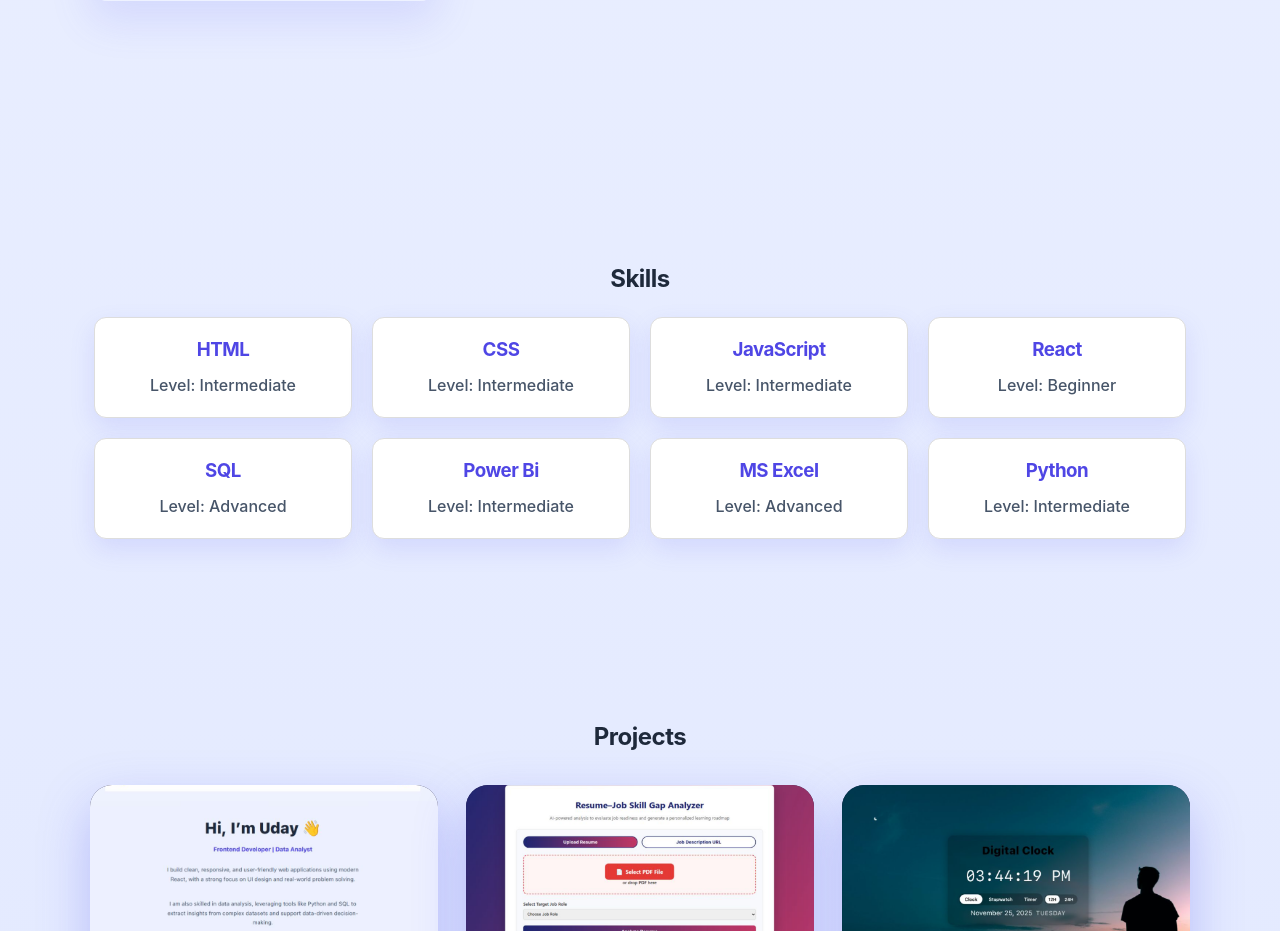
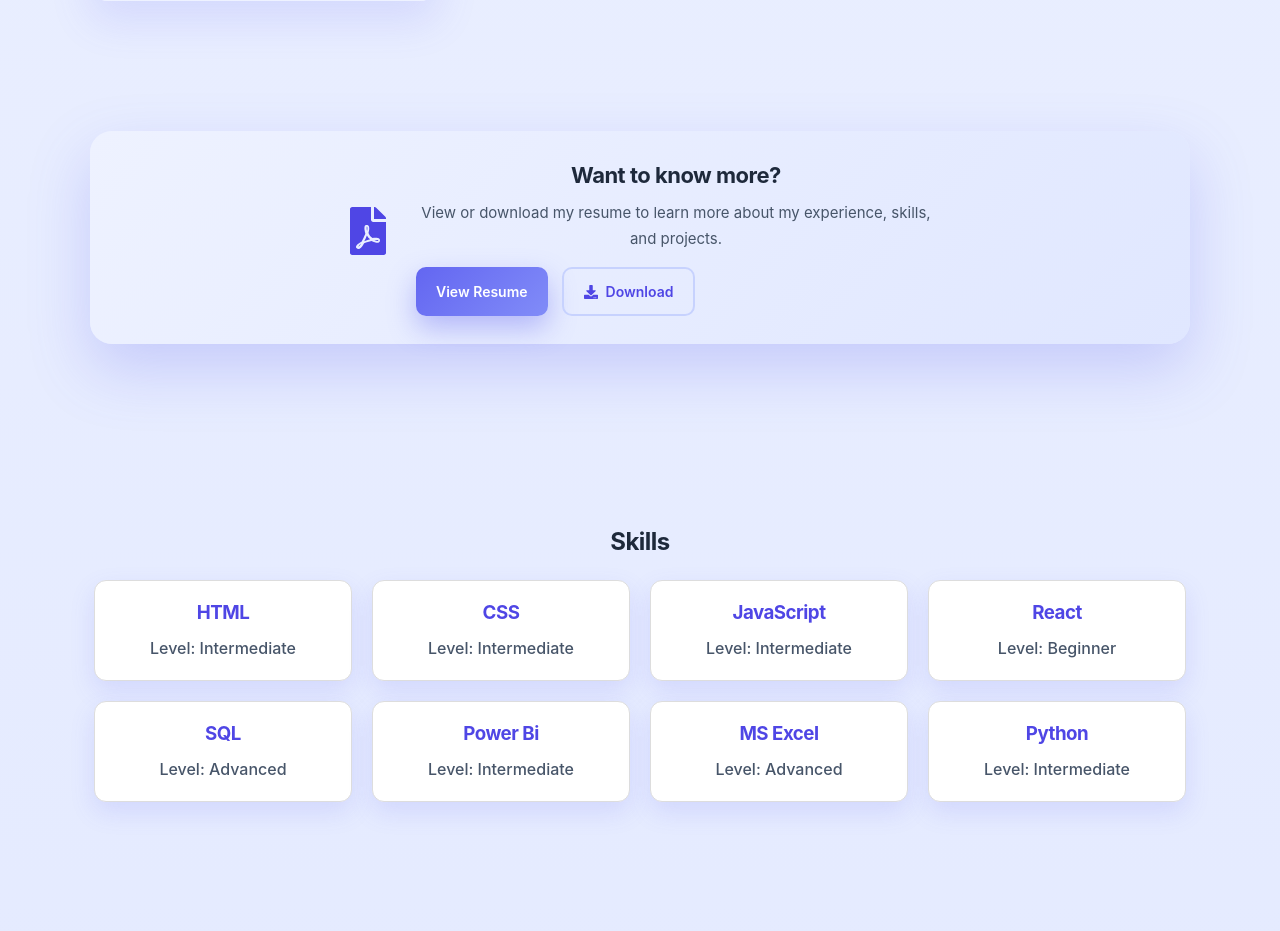
Before and after one commit to uday-12345678/Portfolio, a React (Vite) app: page / in a window 1280 px wide. Shown: the part 1465-2396 px from the top of the page. Built offline with nearby package versions, Linux system fonts and the light colour scheme.

Commit message:
Update App.jsx

```diff
--- a/src/App.jsx
+++ b/src/App.jsx
@@ -6,7 +6,7 @@ import Skills from "./skills.jsx";
 import Contact from "./Contact.jsx";
 import Projects from "./Projects.jsx";
 import WhatIDo from "./WhatIDo.jsx";
-
+import ResumeCTA from "./Resume.jsx";
 function App() {
   const homeRef = useRef(null);
   const aboutRef = useRef(null);
@@ -54,6 +54,7 @@ function App() {
         {/* WHAT I DO SECTION */}
         <section ref={aboutRef} className="what-i-do section">
           <WhatIDo />
+          <ResumeCTA />
         </section>
 
         {/* SKILLS SECTION */}
```
